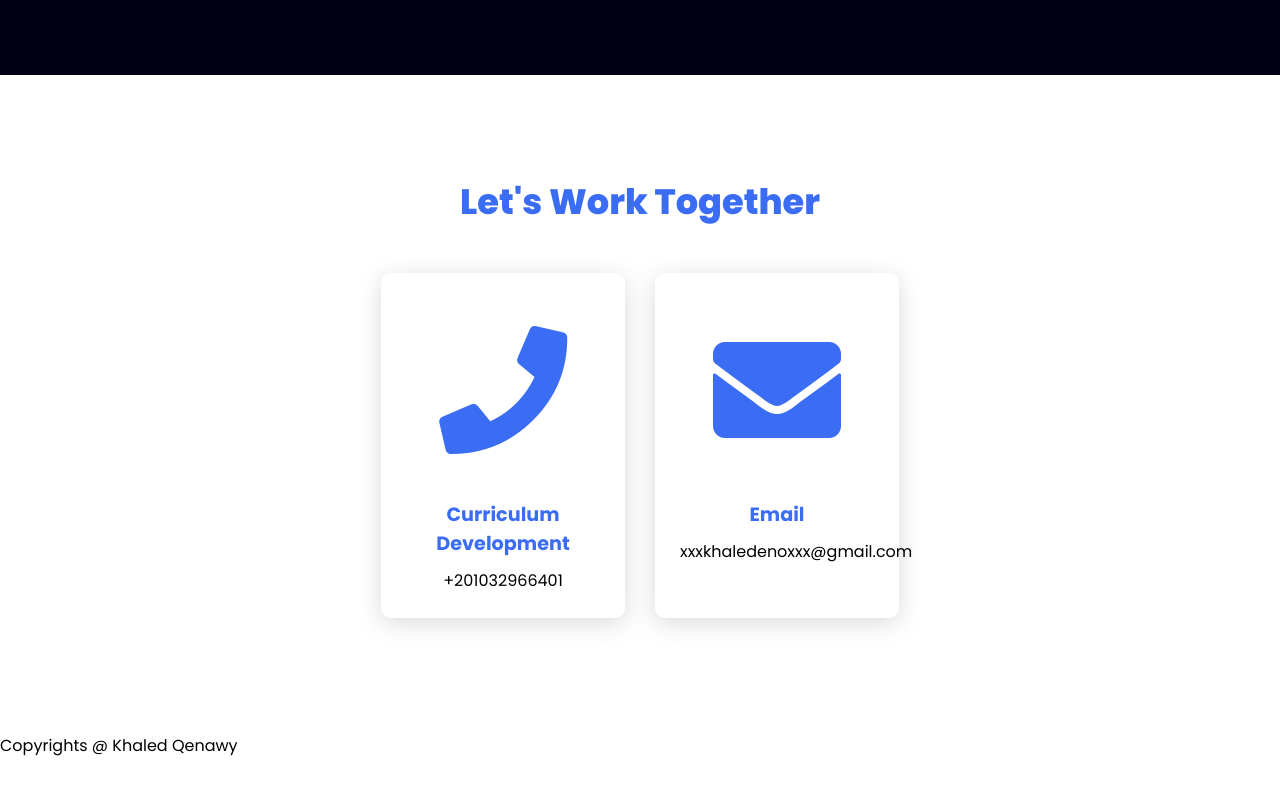
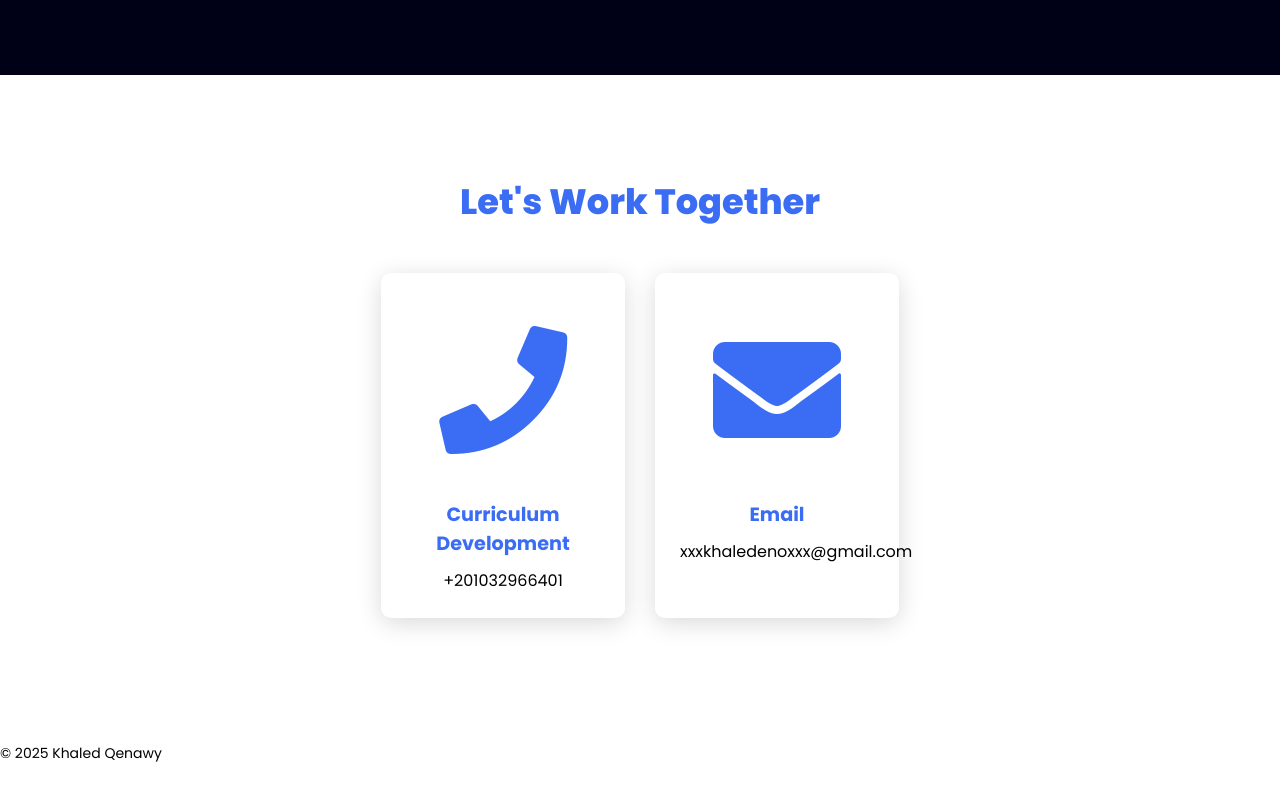
Before and after one commit to Khaled-eno0o/My_website-_test, a plain HTML site: page index.html in a window 1280 px wide. Shown: the part 8761-9567 px from the top of the page. Drawn offline with Linux system fonts and the light colour scheme.

Commit message:
index.html

```diff
--- a/index.html
+++ b/index.html
@@ -183,7 +183,8 @@
     </div>
   </section>
   <footer class="footer">
-    <p class="footer-title">Copyrights @ <span>Khaled Qenawy</span></p>
+   </div>
+    <p style="margin-top:10px; font-size: 14px;">&copy; 2025 Khaled Qenawy</p>
     <div class="social-icons">
       <a href="https://www.facebook.com/khaled.enoo.98?mibextid=ZbWKwL"><i class="fab fa-facebook"></i></a>
       <a href="https://x.com/_ik_0?t=NJVRcHnE956m81wt7Hff1g&s=09"><i class="fab fa-twitter"></i></a>
```
